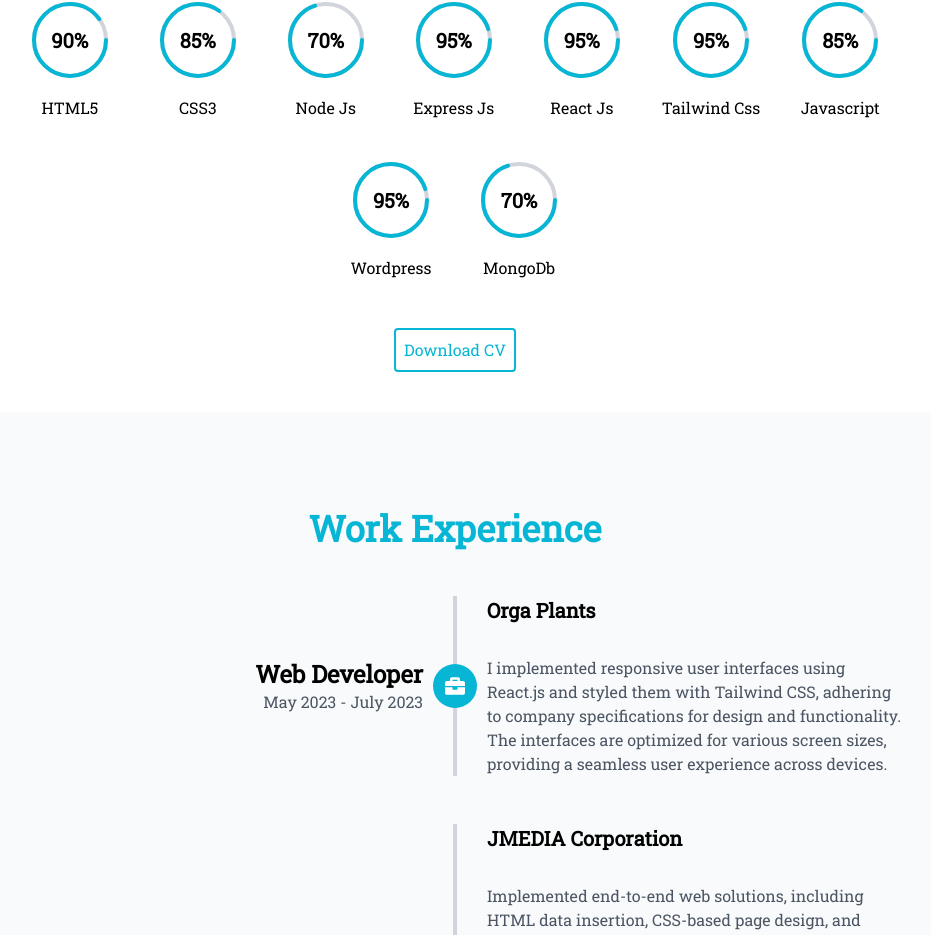
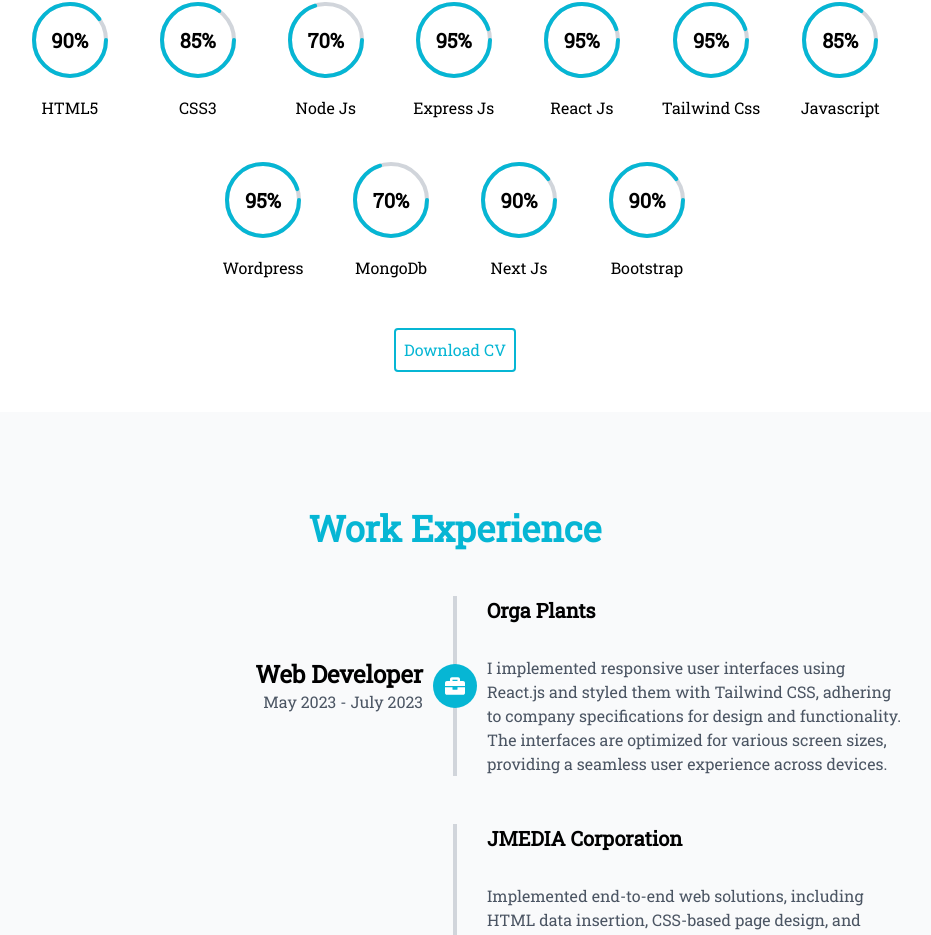
Before and after one commit to Jyotikumari99/jyoti_kumari, a React (Vite) app: page / in a window 1280 px wide. Shown: the part 1275-2210 px from the top of the page, without its empty margins (185-1116 px from the left). Built offline with nearby package versions, Linux system fonts and the light colour scheme.

Commit message:
portfolio is almost completed

```diff
--- a/src/components/Portfolio.jsx
+++ b/src/components/Portfolio.jsx
@@ -11,6 +11,8 @@
           { skill: 'Javascript', percentage: 85 },
           { skill: 'Wordpress', percentage: 95 },
           { skill: 'MongoDb', percentage: 70 },
+          { skill: 'Next Js', percentage: 90 },
+          { skill: 'Bootstrap', percentage: 90 },
         ];
 
         return (
```
